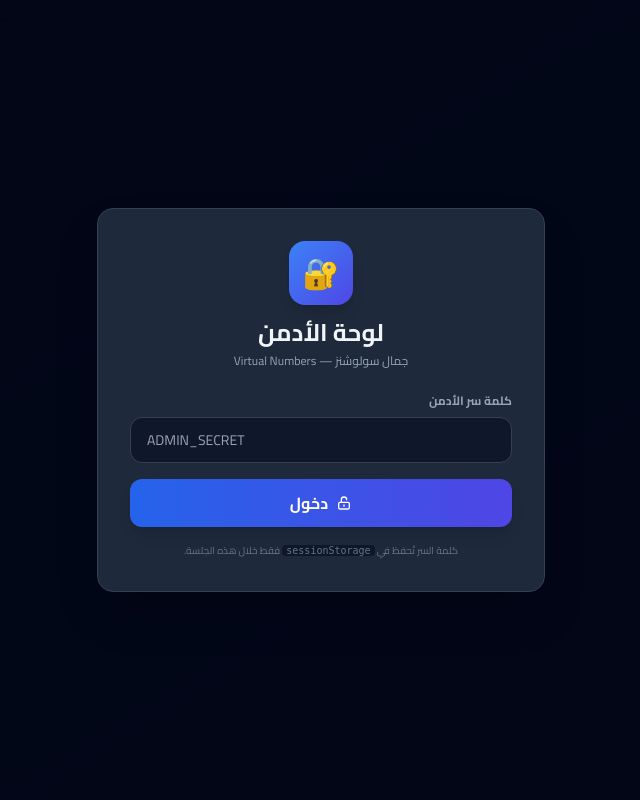
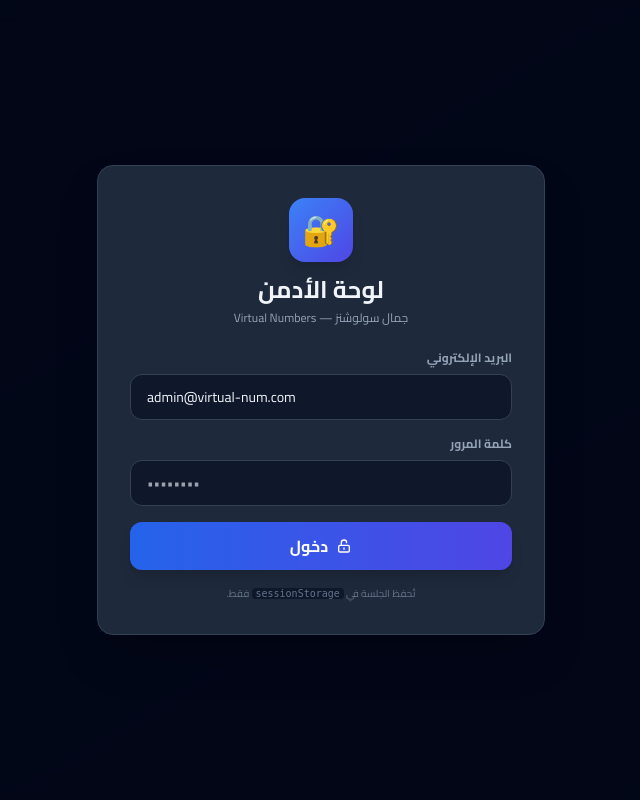
Before and after one commit to 6838gamal/Virtual-Numbers-Leasing, a FastAPI app: page / in a window 1280 px wide. Shown: the whole page, without its empty margins (319-959 px from the left). Run offline with FastAPI, Linux system fonts and the light colour scheme; some libraries are stand-ins or nearby versions.

Commit message:
Refactor admin login to use email and password
Updated admin login functionality to use email and password instead of a secret. Removed unnecessary comments and improved session handling.

```diff
--- a/admin/templates/admin.html
+++ b/admin/templates/admin.html
@@ -35,12 +35,24 @@
 
     <div class="space-y-4">
       <div>
-        <label class="text-xs font-bold text-slate-400 mb-2 block">كلمة سر الأدمن</label>
-        <input type="password" id="admin-secret-input"
-               placeholder="ADMIN_SECRET"
+        <label class="text-xs font-bold text-slate-400 mb-2 block">البريد الإلكتروني</label>
+        <input type="email" id="admin-email-input"
+               placeholder="admin@virtual-num.com"
+               value="admin@virtual-num.com"
                onkeypress="if(event.key==='Enter') unlockAdmin()"
                class="w-full px-4 py-3 bg-slate-900 border border-slate-700 rounded-xl focus:border-blue-500 focus:ring-2 focus:ring-blue-500/20 outline-none text-sm transition-all"
-               dir="ltr">
+               dir="ltr"
+               autocomplete="username">
+      </div>
+
+      <div>
+        <label class="text-xs font-bold text-slate-400 mb-2 block">كلمة المرور</label>
+        <input type="password" id="admin-password-input"
+               placeholder="••••••••"
+               onkeypress="if(event.key==='Enter') unlockAdmin()"
+               class="w-full px-4 py-3 bg-slate-900 border border-slate-700 rounded-xl focus:border-blue-500 focus:ring-2 focus:ring-blue-500/20 outline-none text-sm transition-all"
+               dir="ltr"
+               autocomplete="current-password">
       </div>
 
       <div id="login-error" class="hidden text-xs font-bold text-red-400 bg-red-500/10 border border-red-500/30 rounded-lg p-3"></div>
@@ -54,7 +66,7 @@
       </button>
 
       <p class="text-[10px] text-slate-500 text-center leading-relaxed">
-        كلمة السر تُحفظ في <code class="mono bg-slate-900 px-1 rounded">sessionStorage</code> فقط خلال هذه الجلسة.
+        تُحفظ الجلسة في <code class="mono bg-slate-900 px-1 rounded">sessionStorage</code> فقط.
       </p>
     </div>
   </div>
@@ -127,7 +139,6 @@
         </div>
       </div>
 
-      <!-- 5SIM Info -->
       <div class="mt-3 bg-slate-800/50 rounded-xl p-3 border border-slate-700 text-xs">
         <div class="flex items-center gap-3 flex-wrap">
           <span class="text-slate-400">هامش الربح:</span>
@@ -138,7 +149,6 @@
         </div>
       </div>
 
-      <!-- Alert for low 5SIM balance -->
       <div id="sim5-alert" class="hidden mt-3 bg-red-500/10 border-2 border-red-500/40 rounded-xl p-4">
         <div class="flex items-start gap-3">
           <span class="text-2xl">⚠️</span>
@@ -197,7 +207,6 @@
         </button>
       </div>
 
-      <!-- Generated codes output -->
       <div id="codes-output-wrap" class="hidden">
         <div class="flex items-center justify-between mb-2">
           <p class="text-xs font-bold text-emerald-400">✅ تم التوليد بنجاح</p>
@@ -238,7 +247,6 @@
         </div>
       </div>
 
-      <!-- Summary -->
       <div class="grid grid-cols-2 md:grid-cols-4 gap-3 mb-4" id="vouchers-summary">
         <div class="bg-slate-900/50 rounded-xl p-3 border border-slate-700">
           <div class="text-[10px] text-slate-400">الإجمالي</div>
@@ -258,7 +266,6 @@
         </div>
       </div>
 
-      <!-- Table -->
       <div class="overflow-x-auto rounded-xl border border-slate-700">
         <table class="w-full text-right text-xs">
           <thead class="bg-slate-900/70 border-b border-slate-700">
@@ -321,85 +328,104 @@
       </div>
     </section>
 
-    <!-- Footer -->
     <footer class="text-center text-[10px] text-slate-500 pt-4 pb-8">
-      <p>جمال سولوشنز · لوحة الأدمن · <span id="footer-version">v1.2.0</span></p>
+      <p>جمال سولوشنز · لوحة الأدمن · <span id="footer-version">v1.6.0</span></p>
       <p class="mt-1">آخر تحديث: <span id="last-refresh">—</span></p>
     </footer>
   </main>
 </div>
 
-<!-- Toast -->
 <div id="toast" class="hidden fixed bottom-6 left-1/2 -translate-x-1/2 z-[60] bg-slate-800 border-2 rounded-2xl px-6 py-3 text-sm font-bold shadow-2xl"></div>
 
 <script>
 // ══════════════════════════════════════════════════════════════
-// Admin Secret — sessionStorage
+// Session — token
 // ══════════════════════════════════════════════════════════════
-let ADMIN_SECRET = sessionStorage.getItem('admin_secret') || '';
+let ADMIN_TOKEN = sessionStorage.getItem('admin_token') || '';
 
 function unlockAdmin() {
-  const input = document.getElementById('admin-secret-input');
-  const secret = input.value.trim();
-  if (!secret) {
-    showLoginError('الرجاء إدخال كلمة السر');
+  const email = document.getElementById('admin-email-input').value.trim();
+  const password = document.getElementById('admin-password-input').value;
+  if (!email || !password) {
+    showLoginError('الرجاء إدخال البريد وكلمة المرور');
     return;
   }
-  ADMIN_SECRET = secret;
-  sessionStorage.setItem('admin_secret', secret);
-  verifyAndShow();
+  doLogin(email, password);
 }
 
 function lockAdmin() {
-  sessionStorage.removeItem('admin_secret');
-  ADMIN_SECRET = '';
+  sessionStorage.removeItem('admin_token');
+  ADMIN_TOKEN = '';
   document.getElementById('admin-panel').classList.add('hidden');
   document.getElementById('login-gate').classList.remove('hidden');
-  document.getElementById('admin-secret-input').value = '';
+  document.getElementById('admin-password-input').value = '';
+  hideLoginError();
 }
 
-async function verifyAndShow() {
+async function doLogin(email, password) {
   const btn = document.getElementById('login-btn');
+  const originalText = btn.innerHTML;
   btn.disabled = true;
-  btn.textContent = '⏳ جاري التحقق...';
+  btn.innerHTML = '⏳ جاري التحقق...';
+  hideLoginError();
 
   try {
-    const r = await adminFetch('/api/v1/admin/wallet');
+    const r = await fetch('/api/v1/admin/login', {
+      method: 'POST',
+      headers: { 'Content-Type': 'application/json' },
+      body: JSON.stringify({ email, password }),
+    });
+
     if (r.status === 403) {
-      showLoginError('❌ كلمة السر غير صحيحة');
-      sessionStorage.removeItem('admin_secret');
-      ADMIN_SECRET = '';
+      showLoginError('❌ البريد أو كلمة المرور غير صحيحة');
       btn.disabled = false;
-      btn.textContent = 'دخول';
+      btn.innerHTML = originalText;
       return;
     }
     if (r.status === 503) {
-      showLoginError('⚠️ ADMIN_SECRET غير مضبوط على السيرفر');
+      showLoginError('⚠️ ADMIN_EMAIL/ADMIN_SECRET غير مضبوط على السيرفر');
       btn.disabled = false;
-      btn.textContent = 'دخول';
+      btn.innerHTML = originalText;
       return;
     }
     if (!r.ok) {
       showLoginError('خطأ: HTTP ' + r.status);
       btn.disabled = false;
-      btn.textContent = 'دخول';
+      btn.innerHTML = originalText;
       return;
     }
 
-    // نجح الدخول
-    document.getElementById('login-gate').classList.add('hidden');
-    document.getElementById('admin-panel').classList.remove('hidden');
+    const data = await r.json();
+    ADMIN_TOKEN = data.token;
+    sessionStorage.setItem('admin_token', ADMIN_TOKEN);
+
+    // تحقق أن الـ token يعمل
+    const check = await adminFetch('/api/v1/admin/wallet');
+    if (!check.ok) {
+      showLoginError('فشل التحقق من الجلسة');
+      sessionStorage.removeItem('admin_token');
+      ADMIN_TOKEN = '';
+      btn.disabled = false;
+      btn.innerHTML = originalText;
+      return;
+    }
+
+    showPanel();
     btn.disabled = false;
-    btn.textContent = 'دخول';
-
-    // حمّل كل الأقسام
-    loadAll();
-    // تحديث تلقائي كل 30 ثانية
-    setInterval(loadAll, 30000);
+    btn.innerHTML = originalText;
   } catch (e) {
     showLoginError('فشل الاتصال: ' + e.message);
     btn.disabled = false;
-    btn.textContent = 'دخول';
+    btn.innerHTML = originalText;
+  }
+}
+
+function showPanel() {
+  document.getElementById('login-gate').classList.add('hidden');
+  document.getElementById('admin-panel').classList.remove('hidden');
+  loadAll();
+  if (!window._adminInterval) {
+    window._adminInterval = setInterval(loadAll, 30000);
   }
 }
 
@@ -407,18 +433,24 @@ function showLoginError(msg) {
   const el = document.getElementById('login-error');
   el.textContent = msg;
   el.classList.remove('hidden');
-  setTimeout(() => el.classList.add('hidden'), 5000);
+  clearTimeout(el._t);
+  el._t = setTimeout(() => el.classList.add('hidden'), 6000);
+}
+
+function hideLoginError() {
+  const el = document.getElementById('login-error');
+  el.classList.add('hidden');
 }
 
 // ══════════════════════════════════════════════════════════════
-// fetch helper
+// fetch helper — يرسل token كـ X-Admin-Secret
 // ══════════════════════════════════════════════════════════════
 function adminFetch(url, opts = {}) {
   return fetch(url, {
     ...opts,
     headers: {
       'Content-Type': 'application/json',
-      'X-Admin-Secret': ADMIN_SECRET,
+      'X-Admin-Secret': ADMIN_TOKEN,
       ...(opts.headers || {}),
     },
   });
@@ -449,14 +481,15 @@ function loadAll() {
   loadWallet();
   loadVouchers();
   loadDeposits();
-  document.getElementById('last-refresh').textContent = new Date().toLocaleTimeString('ar-EG');
+  const el = document.getElementById('last-refresh');
+  if (el) el.textContent = new Date().toLocaleTimeString('ar-EG');
 }
 
 // ══════════════════════════════════════════════════════════════
 // Load Wallet
 // ══════════════════════════════════════════════════════════════
 async function loadWallet(btn) {
-  if (btn) { btn.disabled = true; }
+  if (btn) btn.disabled = true;
 
   try {
     const r = await adminFetch('/api/v1/admin/wallet');
@@ -490,7 +523,6 @@ async function loadWallet(btn) {
     document.getElementById('sim5-frozen').textContent = data.sim5.frozen ?? '—';
     document.getElementById('markup-display').textContent = (data.markup_percent || 0) + '%';
 
-    // Alert if 5SIM balance low
     const sim5Bal = parseFloat(data.sim5.balance || 0);
     const alertEl = document.getElementById('sim5-alert');
     if (sim5Bal < 5 && !data.sim5.error) {
@@ -547,7 +579,6 @@ async function loadVouchers(btn) {
       return;
     }
 
-    // اعرض أحدث 100 كود
     const rows = data.vouchers.slice(-100).reverse().map(v => {
       const statusBadge = {
         unused: '<span class="bg-emerald-500/20 text-emerald-400 px-2 py-0.5 rounded-full text-[10px] font-bold">غير مستخدم</span>',
@@ -599,7 +630,6 @@ async function loadDeposits(btn) {
     }
     const data = await r.json();
 
-    // Badge
     const badge = document.getElementById('pending-badge');
     if (data.summary.pending > 0) {
       badge.textContent = data.summary.pending;
@@ -779,7 +809,7 @@ async function rejectDeposit(id) {
 }
 
 // ══════════════════════════════════════════════════════════════
-// Batch Total (Live)
+// Batch Total
 // ══════════════════════════════════════════════════════════════
 function updateBatchTotal() {
   const count = parseInt(document.getElementById('v-count').value, 10) || 0;
@@ -793,13 +823,20 @@ function updateBatchTotal() {
 updateBatchTotal();
 
 // ══════════════════════════════════════════════════════════════
-// Init
+// Init — محاولة الدخول التلقائي إن كان هناك token محفوظ
 // ══════════════════════════════════════════════════════════════
-(function init() {
-  // لو عنده secret محفوظ، حاول الدخول مباشرة
-  if (ADMIN_SECRET) {
-    document.getElementById('admin-secret-input').value = ADMIN_SECRET;
-    verifyAndShow();
+(async function init() {
+  if (!ADMIN_TOKEN) return;
+  try {
+    const r = await adminFetch('/api/v1/admin/wallet');
+    if (r.ok) {
+      showPanel();
+    } else {
+      sessionStorage.removeItem('admin_token');
+      ADMIN_TOKEN = '';
+    }
+  } catch (_) {
+    // لا شيء — اترك شاشة الدخول
   }
 })();
 </script>
```
